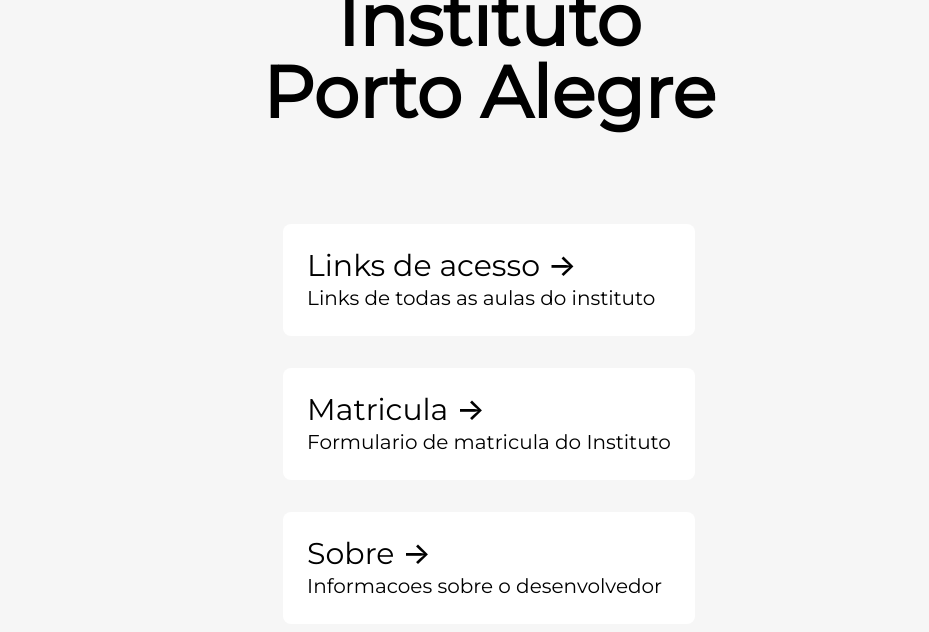
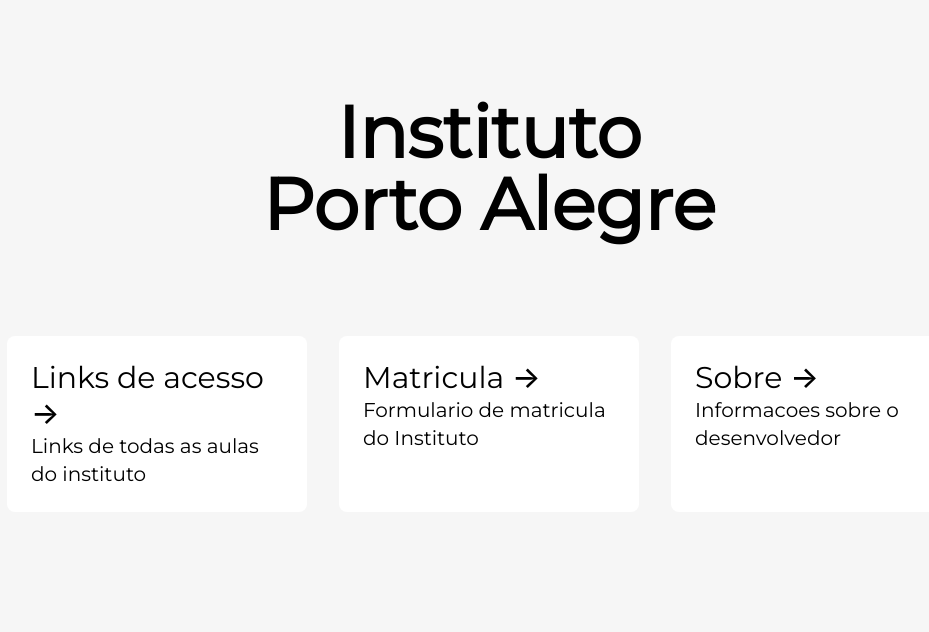
Before and after one commit to KeysiJones/instipoa-next, a Next.js app: page / in a window 1280 px wide. Shown: the top 632 px of the page, without its empty margins (151-1080 px from the left). Built offline with nearby package versions, Linux system fonts and the light colour scheme.

Commit message:
Removes dinamic prop cols

```diff
--- a/components/CardsWrapper.tsx
+++ b/components/CardsWrapper.tsx
@@ -1,6 +1,6 @@
-const CardsWrapper = ({ children, cols = 4 }: any) => (
+const CardsWrapper = ({ children }: any) => (
   <div
-    className={`lg:px-8 lg:grid lg:grid-flow-row lg:grid-cols-${cols}`}
+    className={`lg:px-8 lg:grid lg:grid-flow-row lg:[grid-template-columns:repeat(3,0.6fr)]`}
     // style={{ gridTemplateColumns: 'repeat(3,0.6fr)' }}
   >
     {children}
--- a/pages/index.tsx
+++ b/pages/index.tsx
@@ -23,7 +23,7 @@ const Home: NextPage = () => {
           Porto Alegre
         </h1>
         {/* <Image className='rounded-xl' src="/salvador.jpg" alt="Imagem de Jesus Cristo" width={600} height={350} /> */}
-        <CardsWrapper cols={3}>
+        <CardsWrapper>
           <Card
             name='Links de acesso'
             link='/links'
```
